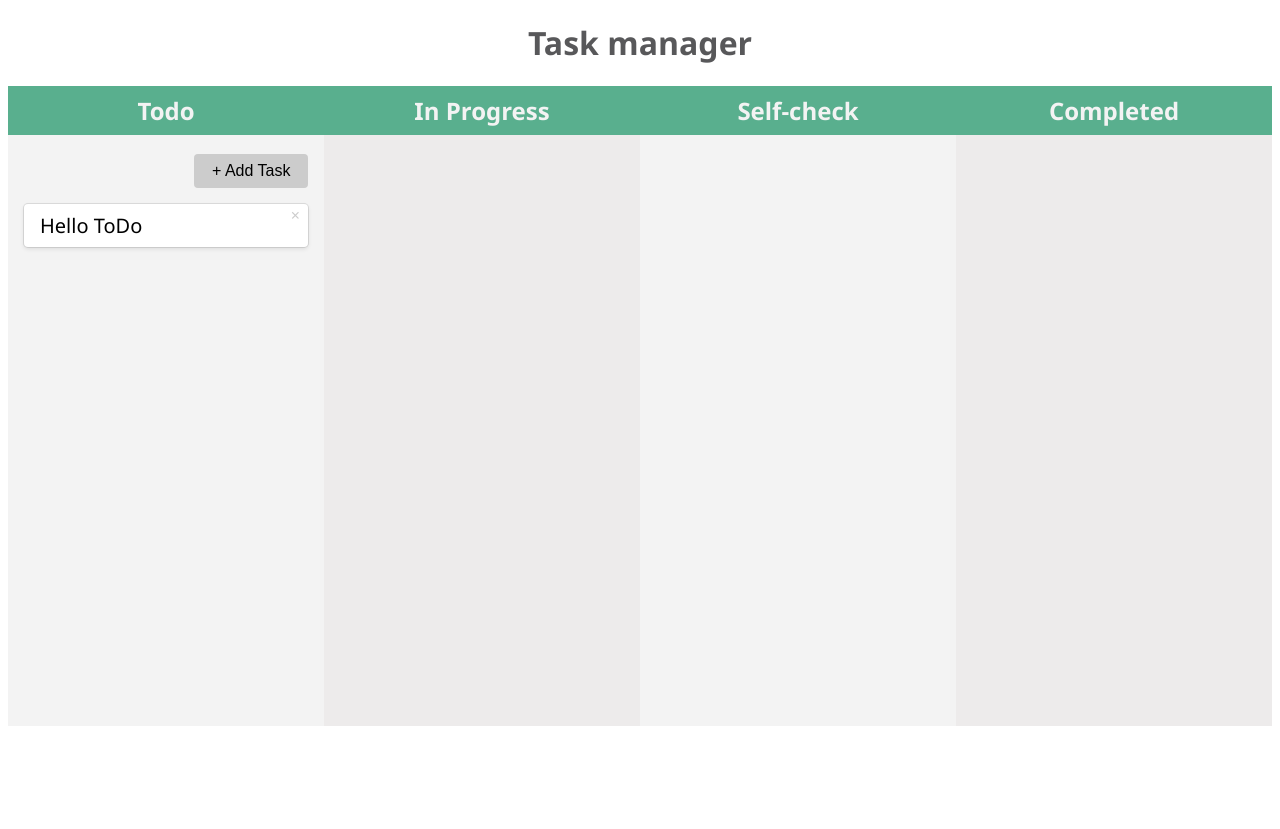
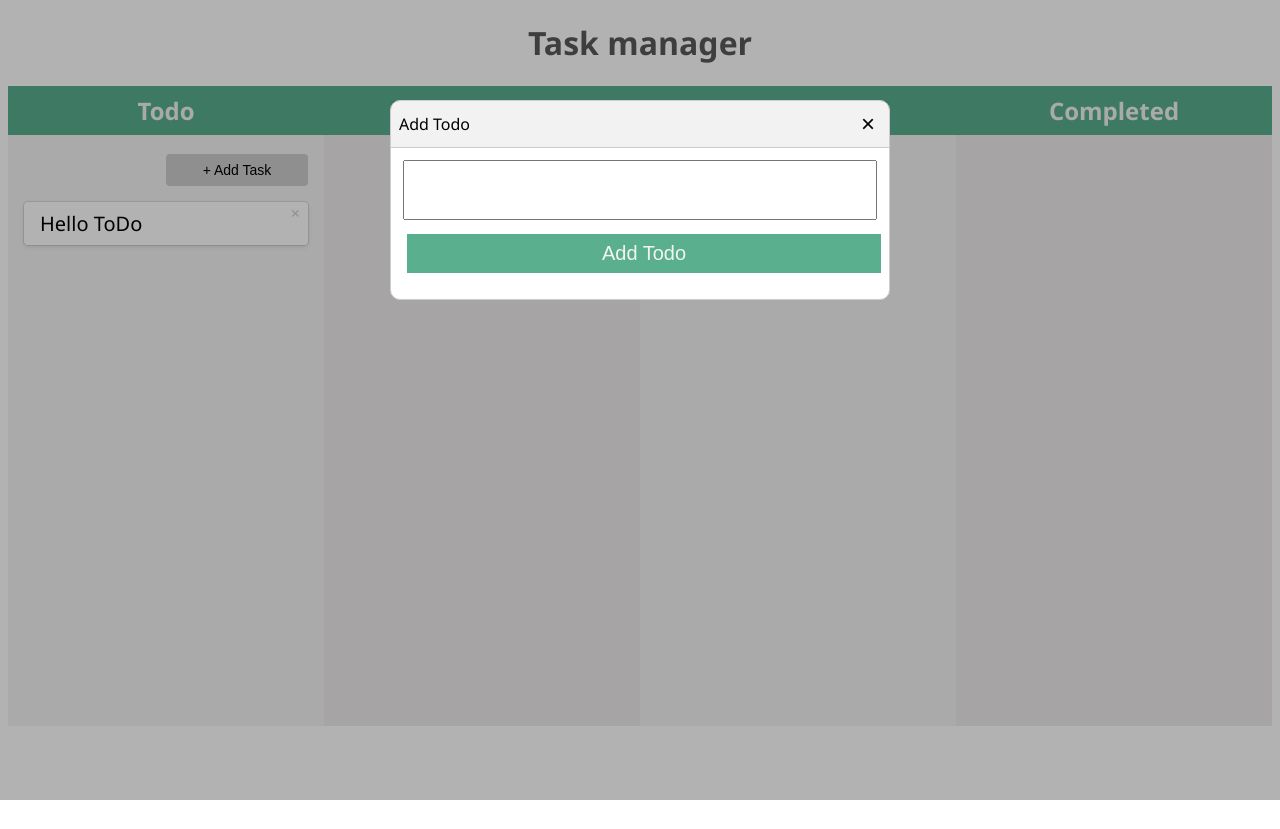
Before and after one commit to Jenna-P/PWA, a plain HTML site: page index.html in a window 1280 px wide. Both pictures are taken after a click on the button "+ Add Task". Drawn offline with Linux system fonts and the light colour scheme.

Commit message:
create modal

```diff
--- a/index.html
+++ b/index.html
@@ -12,12 +12,23 @@
     <div class="head">
       <h1>Task manager</h1>
     </div>
+    <!-- modal -->
+    <div class="modal" id="task_form">
+      <div class="header">
+        <div class="title">Add Todo</div>
+        <button class="btn close-modal">&times;</button>
+      </div>
+      <div class="body">
+        <input type="text" id="task_input" />
+        <input type="submit" value="Add Todo" id="task_submit" />
+      </div>
+    </div>
     <!-- main structure -->
     <div class="todo-container">
-      <div class="status" id="status-task">
+      <div class="status" id="task_status">
         <h2>Todo</h2>
         <div class="add_btn_wrapper">
-          <button id="add_btn" data-target-modal="#todo_form">+ Add Task</button>
+          <button id="add_btn" data-target-modal="#task_form">+ Add Task</button>
         </div>
         <div class="todo" draggable="true">
           Hello ToDo
@@ -36,5 +47,7 @@
     </div>
 
     <div id="overlay"></div>
+
+    <script src="script.js"></script>
   </body>
 </html>
--- a/script.js
+++ b/script.js
@@ -0,0 +1,73 @@
+// modals
+const btns = document.querySelectorAll("[data-target-modal]");
+const close_modals = document.querySelectorAll(".close-modal");
+const overlay = document.getElementById("overlay");
+
+btns.forEach((btn) => {
+    btn.addEventListener("click", () => {
+      document.querySelector(btn.dataset.targetModal).classList.add("active");
+      overlay.classList.add("active");
+      console.log("click");
+    });
+  });
+
+  close_modals.forEach((btn) => {
+    btn.addEventListener("click", () => {
+      const modal = btn.closest(".modal");
+      modal.classList.remove("active");
+      overlay.classList.remove("active");
+    });
+  });
+
+  window.onclick = (event) => {
+    if (event.target == overlay) {
+      const modals = document.querySelectorAll(".modal");
+      modals.forEach((modal) => modal.classList.remove("active"));
+      overlay.classList.remove("active");
+    }
+  };
+
+  /* create todo  */
+  const task_submit = document.getElementById("task_submit");
+
+  task_submit.addEventListener("click", createTodo);
+
+  function createTodo() {
+    // create div
+    const todo_div = document.createElement("div");
+    const input_val = document.getElementById("task_input").value;
+    const txt = document.createTextNode(input_val);
+
+    todo_div.appendChild(txt);
+    todo_div.classList.add("todo");
+    todo_div.setAttribute("draggable", "true");
+
+    /* create span */
+    const span = document.createElement("span");
+    const span_txt = document.createTextNode("\u00D7");
+    span.classList.add("close");
+    span.appendChild(span_txt);
+
+    todo_div.appendChild(span);
+    task_status.appendChild(todo_div);
+
+    span.addEventListener("click", () => {
+      span.parentElement.style.display = "none";
+    });
+ // console.log(todo_div);
+
+    // todo_div.addEventListener("dragstart", dragStart);
+    // todo_div.addEventListener("dragend", dragEnd);
+
+    document.getElementById("task_input").value = "";
+    task_form.classList.remove("active");
+    overlay.classList.remove("active");
+  }
+
+  const close_btns = document.querySelectorAll(".close");
+
+  close_btns.forEach((btn) => {
+    btn.addEventListener("click", () => {
+      btn.parentElement.style.display = "none";
+    });
+  });
--- a/style.css
+++ b/style.css
@@ -55,8 +55,8 @@
     background-color: #ccc;
     outline: none;
     border: none;
-    width: 40%;
-    font-size: 1rem;
+    width: 50%;
+    font-size: 14px;
     margin: 0.5rem 0;
     border-radius: 4px;
     cursor: pointer;
@@ -92,3 +92,75 @@
   .todo .close:hover {
     color: #343444;
   }
+
+  /* modal */
+
+.close-modal {
+  background: none;
+  border: none;
+  font-size: 1.5rem;
+}
+
+.modal {
+  width: 500px;
+  height: 200px;
+  position: fixed;
+  top: -50%;
+  left: 50%;
+  transform: translate(-50%, -50%);
+  transition: top 0.3s ease-in-out;
+  border: 1px solid #ccc;
+  border-radius: 10px;
+  z-index: 2;
+  background-color: #fff;
+}
+
+.modal.active {
+  top: 25%;
+}
+
+.modal .header {
+  display: flex;
+  justify-content: space-between;
+  align-items: center;
+  border-bottom: 1px solid #ccc;
+  padding: 0.5rem;
+  background-color: rgba(0, 0, 0, 0.05);
+}
+
+.modal .body {
+  padding: 0.75rem;
+}
+
+#overlay {
+  display: none;
+  position: fixed;
+  top: 0;
+  left: 0;
+  width: 100%;
+  height: 100%;
+  background-color: rgba(0, 0, 0, 0.3);
+}
+
+#overlay.active {
+  display: block;
+}
+
+#task_input{
+  width: 100%;
+  height: 60px;
+  margin-bottom: 10px;
+}
+#task_submit {
+  padding: 0.5rem 1rem;
+  width: 100%;
+  margin: 0.25rem;
+  cursor: pointer;
+}
+
+#task_submit {
+  background-color: #59af8e;
+  color: #f3f3f3;
+  font-size: 1.25rem;
+  border: none;
+}
```
